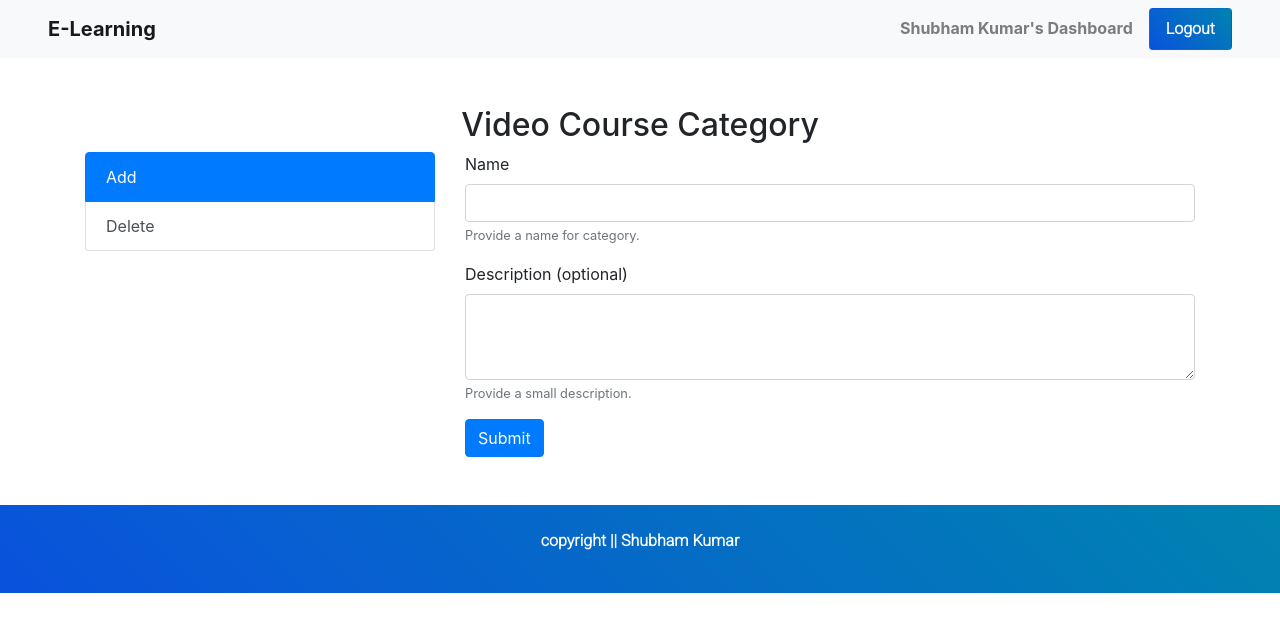
After one commit to meetshubhamku/E-Learning-Project, a PHP site: page /manageCourseCategory.php in a window 1280 px wide. The commit adds this page. Shown: the top 632 px of the page. Run offline with PHP 8.4, Linux system fonts and the light colour scheme; a user stored in the database is signed in.

Commit message:
added addCourseCategory functionality

```diff
--- a/Queries.json
+++ b/Queries.json
@@ -1,5 +1,6 @@
 {
   "Queries": {
-    "users": "CREATE TABLE users (user_id int PRIMARY KEY AUTO_INCREMENT, user_name varchar(20) NOT Null , user_email varchar(30) UNIQUE NOT NUll, user_password varchar(32) NOT Null, user_role SMALLINT NOT Null DEFAULT 0)"
+    "users": "CREATE TABLE users (user_id int PRIMARY KEY AUTO_INCREMENT, user_name varchar(20) NOT Null , user_email varchar(30) UNIQUE NOT NUll, user_password varchar(32) NOT Null, user_role SMALLINT NOT Null DEFAULT 0)",
+    "course_category": "create table course_category(course_id int primary key AUTO_INCREMENT, course_name varchar(30) not null, course_description varchar(300))"
   }
 }
--- a/adminDashboard.php
+++ b/adminDashboard.php
@@ -22,10 +22,10 @@ if(!isset($_SESSION['urole']) || $_SESSION['urole']!=1)
         <div class="card">
           <div class="card-body">
             <h5 class="card-title">
-            <i class="pr-2"><img src="https://img.icons8.com/material-sharp/24/000000/video.png"/></i>
-            Video Courses</h5>
+            <i class="pr-2"><img src="https://img.icons8.com/material/24/000000/sorting-answers.png"/></i>
+            Course Categories</h5>
             <p class="card-text">Lorem ipsum dolor sit amet consectetur adipisicing elit. Aliquam, vero.</p>
-            <a href="#" class="btn btn-primary back">Manage</a>
+            <a href="./manageCourseCategory.php" class="btn btn-primary back">Manage</a>
           </div>
         </div>
       </div>
--- /dev/null
+++ b/manageCourseCategory.php
@@ -0,0 +1,51 @@
+<?php
+session_start();
+if(!isset($_SESSION['urole']) || $_SESSION['urole']!=1)
+{
+  echo "<script>alert('Invalid request. Please Login')</script>";
+  echo "<script>window.location.replace('./login.php');</script>";
+}
+?>
+
+<!DOCTYPE html>
+<html lang="en">
+  <?php include "./head.php" ?>
+<body>
+  <?php include "./navbar.php" ?>
+
+  <div class="container py-5 ">
+    <h2 class="text-center">Video Course Category</h2>
+    <div class="row">
+      <div class="col-4">
+        <div class="list-group" id="list-tab" role="tablist">
+          <a class="list-group-item list-group-item-action active" id="list-home-list" data-toggle="list" href="#list-home" role="tab" aria-controls="home">Add</a>
+          <a class="list-group-item list-group-item-action" id="list-profile-list" data-toggle="list" href="#list-profile" role="tab" aria-controls="profile">Delete</a>
+        </div>
+      </div>
+      <div class="col-8">
+        <div class="tab-content" id="nav-tabContent">
+          <div class="tab-pane fade show active" id="list-home" role="tabpanel" aria-labelledby="list-home-list">
+            <form method="POST" action="./addCourseCategory.php">
+              <div class="form-group">
+                <label for="exampleInputName1">Name</label>
+                <input type="text" name="categoryName" class="form-control" id="exampleInputName1" aria-describedby="emailHelp" required>
+                <small id="emailHelp" class="form-text text-muted">Provide a name for category.</small>
+              </div>
+              <div class="form-group">
+                <label for="exampleFormControlTextarea1">Description (optional)</label>
+                <textarea class="form-control" name="categoryDescription" id="exampleFormControlTextarea1" rows="3"></textarea>
+                <small id="descHelp" class="form-text text-muted">Provide a small description.</small>
+              </div>
+              <button type="submit" name="addvideocategory" class="btn btn-primary">Submit</button>
+            </form>
+          </div>
+          <div class="tab-pane fade" id="list-profile" role="tabpanel" aria-labelledby="list-profile-list">...</div>
+        </div>
+      </div>
+    </div>
+
+  </div>
+
+  <?php include "./footer.php" ?>
+</body>
+</html>
--- a/navbar.php
+++ b/navbar.php
@@ -15,6 +15,25 @@
       <div class="collapse navbar-collapse" id="navbarSupportedContent">
         <ul class="navbar-nav ml-auto">
           <?php
+
+            if(isset($_SESSION['uemail']) && $_SESSION['urole']==1)
+            {
+            ?>
+              <li class="nav-item">
+                <a class="nav-link font-weight-bold mx-2" href="./adminDashboard.php"> <?php echo $_SESSION['uname'] ?>'s  Dashboard</a>
+              </li>
+            <?php
+            }
+            else if(isset($_SESSION['uemail']) && $_SESSION['urole']==0)
+            {
+              ?>
+              <li class="nav-item">
+                <a class="nav-link font-weight-bold mx-2" href="./userDashboard.php"> <?php echo $_SESSION['uname'] ?>'s Dashboard</a>
+              </li>
+            <?php
+            }
+
+
             if(isset($_SESSION['uemail']))
             {
             ?>
@@ -31,6 +50,8 @@
               </li>
             <?php
             }
+
+
           ?>
 
         </ul>
```
Also changed, not shown: addCourseCategory.php (added, +26 -0 lines).
